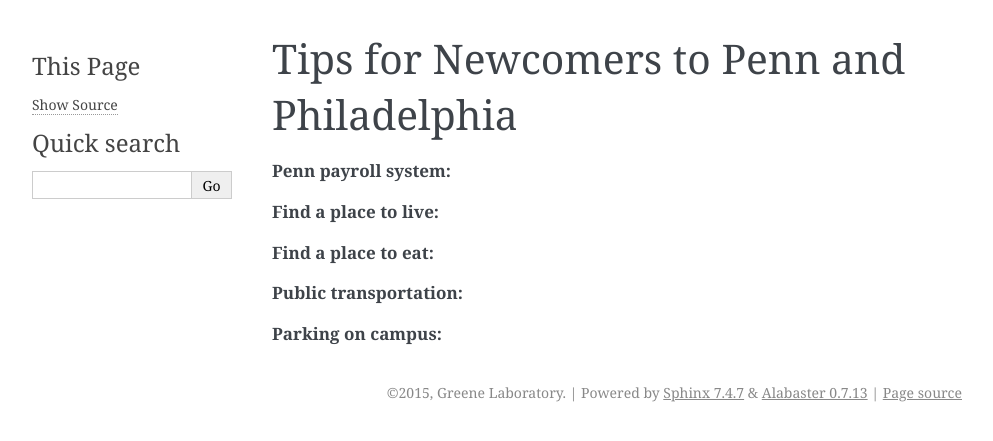
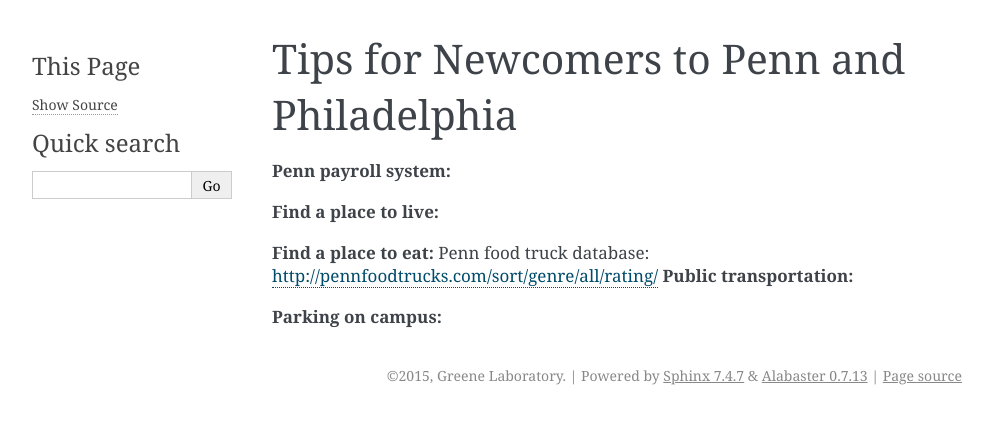
Before and after one commit to greenelab/onboarding, a Sphinx documentation site: the page built from source/newcomers_info.rst, in a window 1280 px wide. Shown: the top 441 px of the page, without its empty margins (148-1141 px from the left). Built offline with Sphinx 7.4.7, drawn with Linux system fonts in a browser that asks for light colours.

Commit message:
newcomers_info.rst edited online with Bitbucket

```diff
--- a/source/newcomers_info.rst
+++ b/source/newcomers_info.rst
@@ -6,7 +6,7 @@ Tips for Newcomers to Penn and Philadelphia
 **Find a place to live:**
 
 **Find a place to eat:**
-
+Penn food truck database: http://pennfoodtrucks.com/sort/genre/all/rating/
 **Public transportation:**
 
 **Parking on campus:**
```
